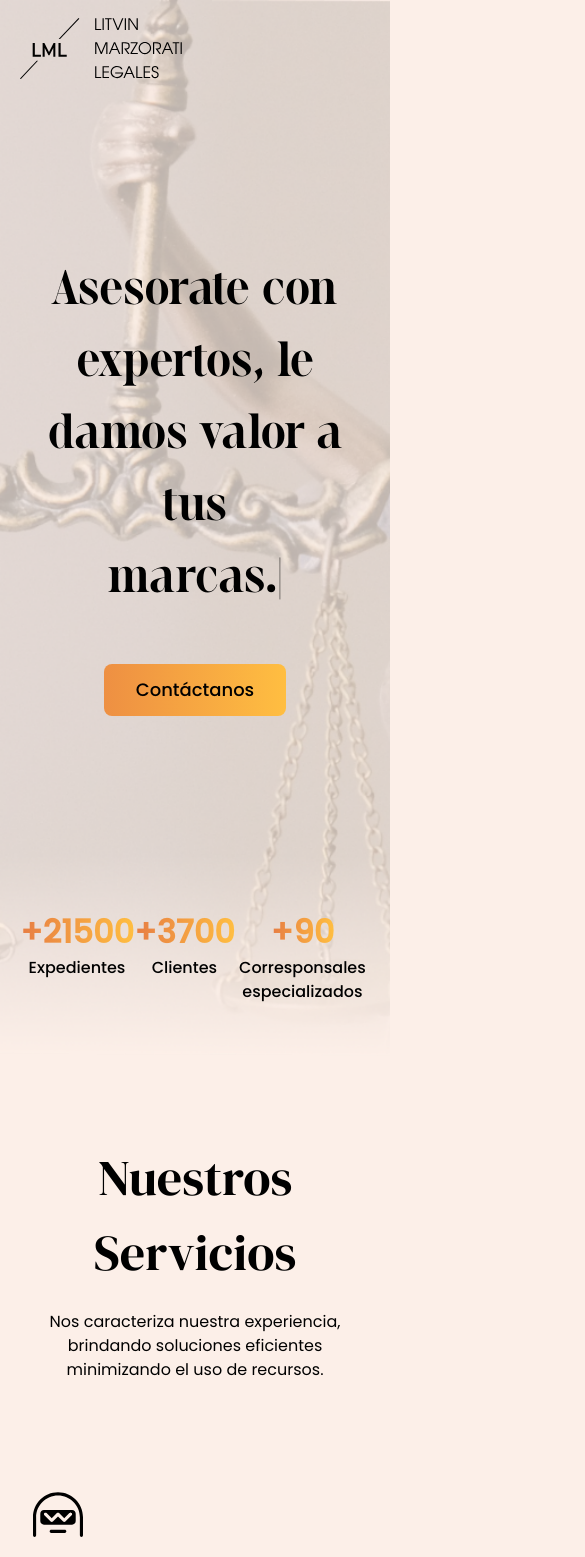
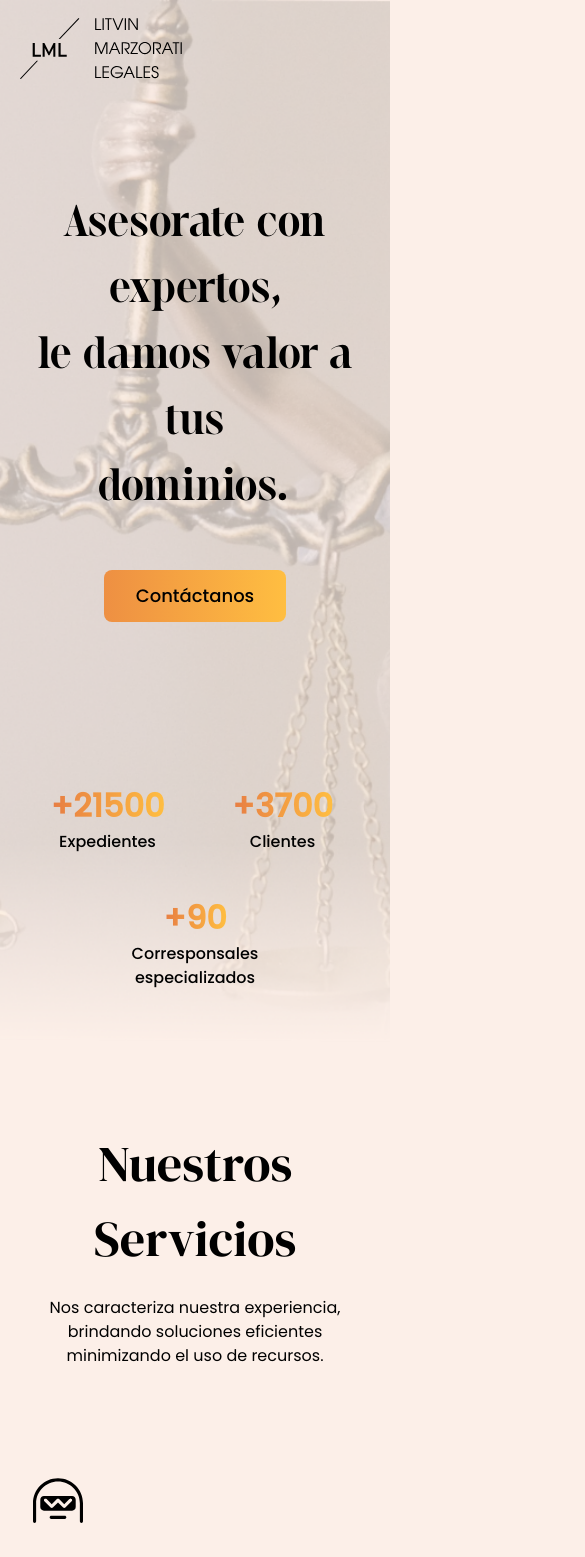
Before and after one commit to Tintaa307/Litvin-Marzorati-Legales, a Next.js app: page / in a window 390 px wide. Shown: the top 1557 px of the page, 585 px wide, since content can reach past the window. Built offline with nearby package versions, Linux system fonts and the light colour scheme.

Commit message:
feat: responsiveness
added responsive features for media and hero

```diff
--- a/src/components/cards/HeroFact.tsx
+++ b/src/components/cards/HeroFact.tsx
@@ -5,7 +5,7 @@ interface Props {
 
 const HeroFact = ({num, title}: Props) => {
     return (
-        <div className="flex flex-col items-center max-w-48 h-28">
+        <div className="flex flex-col items-center w-40 h-28">
             <h2 className="text-[2rem] font-semibold text-transparent bg-clip-text bg-gradient-to-r from-accent-brown to-accent-orange">+{num}</h2>
             <h3 className="text-center text-[1rem] font-medium">{title}</h3>
         </div>
--- a/src/components/sections/landing/FinalCTA.tsx
+++ b/src/components/sections/landing/FinalCTA.tsx
@@ -3,7 +3,7 @@ import Heading from "@/components/text/Heading";
 
 const FinalCTA = () => {
     return (
-        <div className="flex flex-col gap-8 items-center justify-center bg-cover bg-center bg-[url('/assets/finalCTA.png')] main-padding h-96 py-16">
+        <div className="flex flex-col gap-8 items-center justify-center bg-center bg-no-repeat bg-cover bg-[url('/assets/finalCTA.png')] main-padding h-96 py-16">
             <Heading title="No lo dudes y contactános"></Heading>
             <CtaButton></CtaButton>
         </div>
--- a/src/components/sections/landing/Hero.tsx
+++ b/src/components/sections/landing/Hero.tsx
@@ -6,26 +6,27 @@ import { TypeAnimation } from "react-type-animation";
 const Hero = () => {
     return (
         <div className="bg-cover bg-center bg-[url('/assets/heroBg.png')] pb-10">
-            <div className="main-padding pt-64">
+            <div className="main-padding xl:pt-64 pt-48">
                 <div className="flex flex-col items-center justify-start gap-12">
-                    <div className="font-meshedDisplay font-semibold xl:text-[4.375rem] text-[3rem] text-center px-3 max-w-[50rem]">
-                        <h1 className="">
-                            Asesorate con expertos, le damos valor a tus
+                    <div className="font-meshedDisplay font-semibold 2xl:text-[4.375rem] text-[2.75rem] text-center px-3 max-w-[50rem]">
+                        <h1 className="sm:whitespace-nowrap">
+                            Asesorate con expertos,
                         </h1>
+                        <h1 className="sm:whitespace-nowrap">le damos valor a tus</h1>
                         <TypeAnimation
                             sequence={[
                                 'ideas.',
-                                3000,
+                                2000,
                                 'marcas.',
-                                3000,
+                                2000,
                                 'dominios.',
-                                3000,
+                                2000,
                                 'patentes.',
-                                3000,
+                                2000,
                                 'modelos de utilidad.',
-                                3000,
+                                2000,
                                 'software.',
-                                3000,
+                                2000,
                             ]}
                             wrapper="span"
                             speed={30}
@@ -35,7 +36,7 @@ const Hero = () => {
                     </div>
                     <CtaButton></CtaButton>
                 </div>
-                <div className="mt-48 flex justify-around">
+                <div className="mt-40 flex flex-wrap justify-around">
                     <HeroFact num={21500} title="Expedientes"></HeroFact>
                     <HeroFact num={3700} title="Clientes"></HeroFact>
                     <HeroFact num={90} title="Corresponsales especializados"></HeroFact>
--- a/src/components/sections/landing/LogoMarquee.tsx
+++ b/src/components/sections/landing/LogoMarquee.tsx
@@ -13,8 +13,8 @@ import award9 from '../../../../public/awards/award9.png';
 const LogoMarquee = () => {
     return (
         <div className="relative flex justify-center items-center overflow-x-hidden">
-            <span className='absolute bg-gradient-to-r from-transparent from-10% to-background to-60% w-[40%] right-0 h-full z-10'></span>
-            <span className='absolute bg-gradient-to-l from-transparent from-10% to-background to-60% w-[40%] left-0 h-full z-10'></span>
+            <span className='absolute bg-gradient-to-r from-transparent from-10% to-background to-60% sm:w-[40%] w-[20%] right-0 h-full z-10'></span>
+            <span className='absolute bg-gradient-to-l from-transparent from-10% to-background to-60% sm:w-[40%] w-[20%] left-0 h-full z-10'></span>
             <div className="py-12 animate-marquee whitespace-nowrap flex">
                 <AwardLogo src={award1}></AwardLogo>
                 <AwardLogo src={award2}></AwardLogo>
--- a/src/components/sections/landing/Media.tsx
+++ b/src/components/sections/landing/Media.tsx
@@ -19,18 +19,18 @@ const Media = () => {
     const swiperRef = useRef<SwiperType>();
 
     return (
-        <div className="flex justify-between main-padding mt-24 mb-36">
+        <div className="flex lg:flex-row flex-col lg:gap-0 gap-8 justify-between items-start main-padding mt-24 mb-36">
             <div className="flex flex-col gap-10 max-w-[32rem]">
                 <Heading
                     title="Trascendiendo en los medios"
                     subtitle="Somos uno de los más reconocidos estudios de servicios de Propiedad Intelectual en América Latina."
                     notCentered={true} />
-                <div className="flex gap-[0.85rem]">
+                <div className="gap-[0.85rem] lg:flex hidden">
                     <ArrowButton left={true} clicks={clicks} maxClicks={swiperLen - 1} handleClick={handleClick} swiperRef={swiperRef}/>
                     <ArrowButton clicks={clicks} maxClicks={swiperLen - 1} handleClick={handleClick} swiperRef={swiperRef}/>
                 </div>
             </div>
-            <div className='w-[36rem]'>
+            <div className='lg:w-[36rem] w-[24rem]'>
                 <Swiper
                     modules={[Navigation, Pagination, A11y]}
                     slidesPerView={1.1}
@@ -46,6 +46,10 @@ const Media = () => {
                     ))}
                 </Swiper>
             </div>
+            <div className="gap-[0.85rem] lg:hidden flex">
+                <ArrowButton left={true} clicks={clicks} maxClicks={swiperLen - 1} handleClick={handleClick} swiperRef={swiperRef}/>
+                <ArrowButton clicks={clicks} maxClicks={swiperLen - 1} handleClick={handleClick} swiperRef={swiperRef}/>
+            </div>
         </div>
     );
 };
```
Also changed, not shown: src/components/cards/AwardLogo.tsx (+1 -1 lines), src/components/cards/MediaCard.tsx (+1 -1 lines), src/components/sections/Footer.tsx (+2 -2 lines), public/assets/finalCTA2.png (added).
